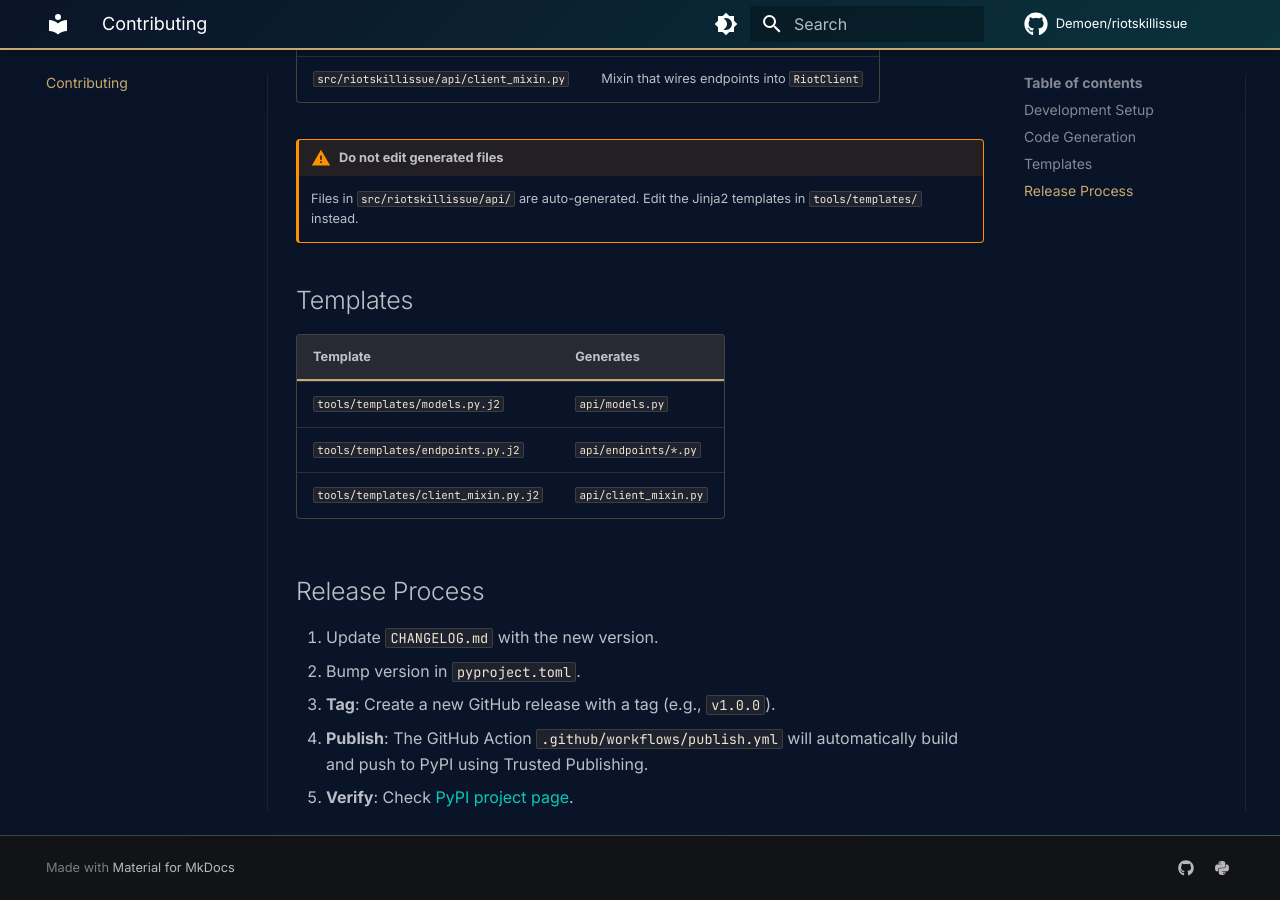
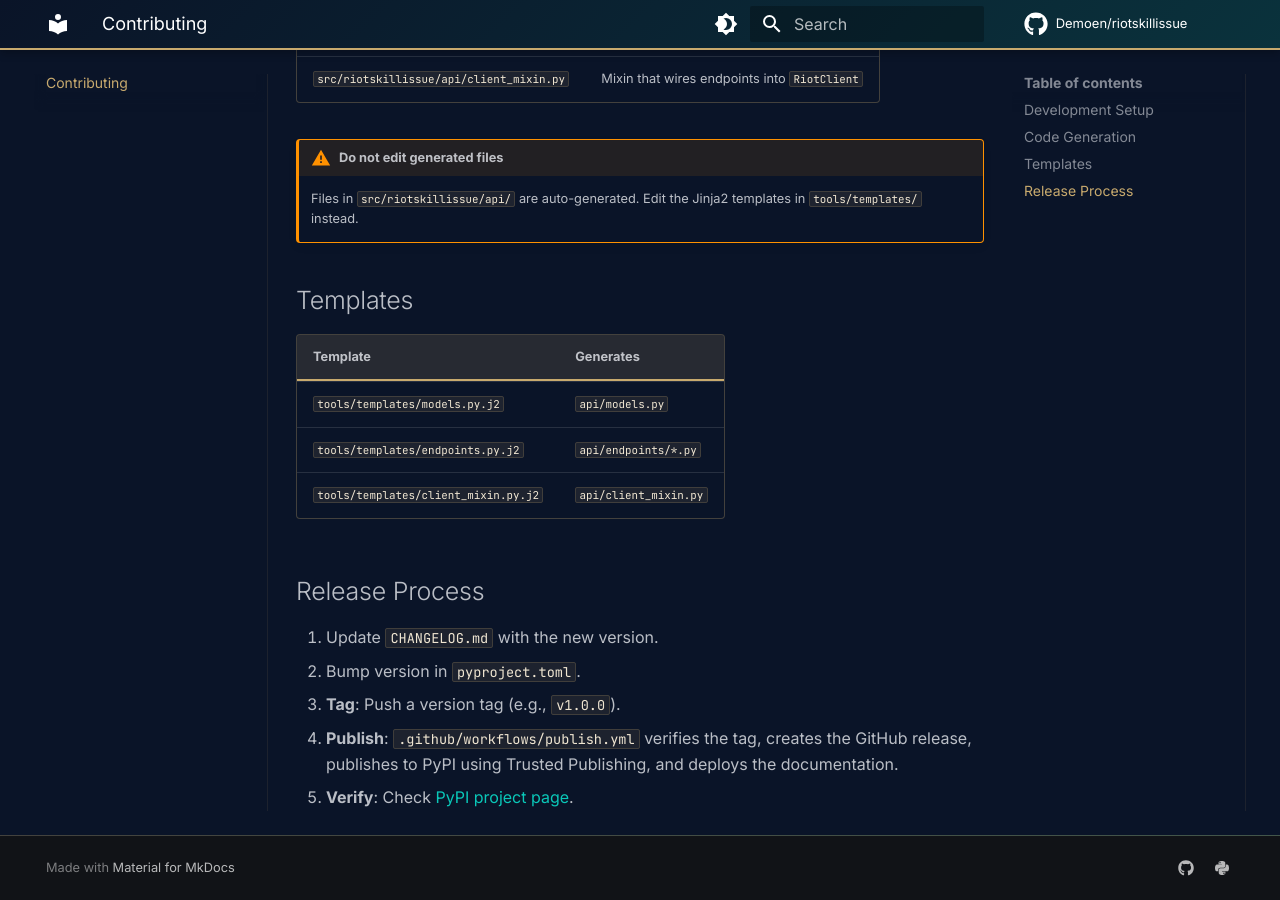
Before and after one commit to Demoen/riotskillissue, an MkDocs documentation site: the page built from docs/CONTRIBUTING.md, in a window 1280 px wide and 900 px high, scrolled down 1010 px. Built offline with MkDocs 1.6.1 and Material for MkDocs 9.7.7, drawn with Linux system fonts in a browser that asks for light colours; comment, search, counter and statistics services are not loaded.

```diff
--- a/docs/CONTRIBUTING.md
+++ b/docs/CONTRIBUTING.md
@@ -51,6 +51,6 @@ Generated files:
 
 1. Update `CHANGELOG.md` with the new version.
 2. Bump version in `pyproject.toml`.
-3. **Tag**: Create a new GitHub release with a tag (e.g., `v1.0.0`).
-4. **Publish**: The GitHub Action `.github/workflows/publish.yml` will automatically build and push to PyPI using Trusted Publishing.
+3. **Tag**: Push a version tag (e.g., `v1.0.0`).
+4. **Publish**: `.github/workflows/publish.yml` verifies the tag, creates the GitHub release, publishes to PyPI using Trusted Publishing, and deploys the documentation.
 5. **Verify**: Check [PyPI project page](https://pypi.org/p/riotskillissue).
```
Also changed, not shown: 2 other files.
